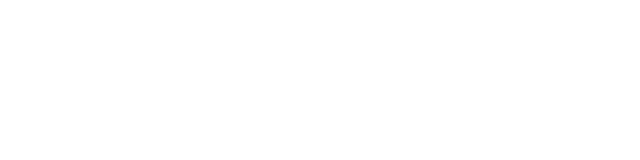
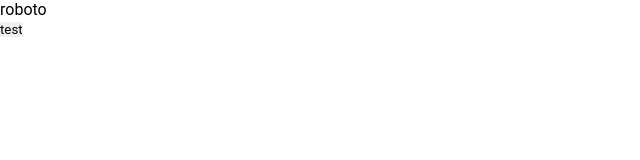
Before and after one commit to Eduardo-silva0/-minha-carteira, a Next.js app: page / in a window 1280 px wide. Shown: the top 160 px of the page, without its empty margins (0-640 px from the left). Built offline with nearby package versions, Linux system fonts and the light colour scheme.

Commit message:
2. Styled Components add e estilos globais

```diff
--- a/package.json
+++ b/package.json
@@ -10,7 +10,8 @@
   "dependencies": {
     "next": "10.0.4",
     "react": "17.0.1",
-    "react-dom": "17.0.1"
+    "react-dom": "17.0.1",
+    "styled-components": "^5.2.1"
   },
   "devDependencies": {
     "@types/node": "^14.14.19",
--- a/src/pages/_app.tsx
+++ b/src/pages/_app.tsx
@@ -1,5 +1,5 @@
 import Head from 'next/head'
-// import '../styles/globals'
+import GlobalStyles from '../styles/GlobalStyles'
 
 function MyApp({ Component, pageProps }) {
   return (
@@ -8,7 +8,11 @@
         <title>Minha Carteira</title>
         <link rel="icon" href="./assets/logo.svg" />
       </Head>
+
+      <GlobalStyles />
+
       <Component {...pageProps} />
+
 
     </>
   )
--- a/src/pages/index.tsx
+++ b/src/pages/index.tsx
@@ -1,12 +1,10 @@
-import Header from 'next/head'
-
 const Index = () => {
   return (
-    <Header>
-      {/* <title>react</title> */}
-
-    </Header>
-  )
+    <>
+      <p>roboto</p>
+      <button>test</button>
+    </>
+  );
 };
 
 export default Index;
--- /dev/null
+++ b/src/styles/GlobalStyles.ts
@@ -0,0 +1,23 @@
+import { createGlobalStyle } from 'styled-components'
+
+export default createGlobalStyle`
+  * {
+    margin: 0;
+    padding: 0;
+    box-sizing: border-box;
+  }
+
+  html, body, #root {
+    height: 100%
+  }
+
+  *, button, input {
+    border: 0;
+    outline: 0;
+    font-family: 'Roboto', sans-serif;
+  }
+
+  button {
+    cursor: pointer;
+  }
+`
```
Also changed, not shown: 2 other files (tests, documents, lock files or other folders).
